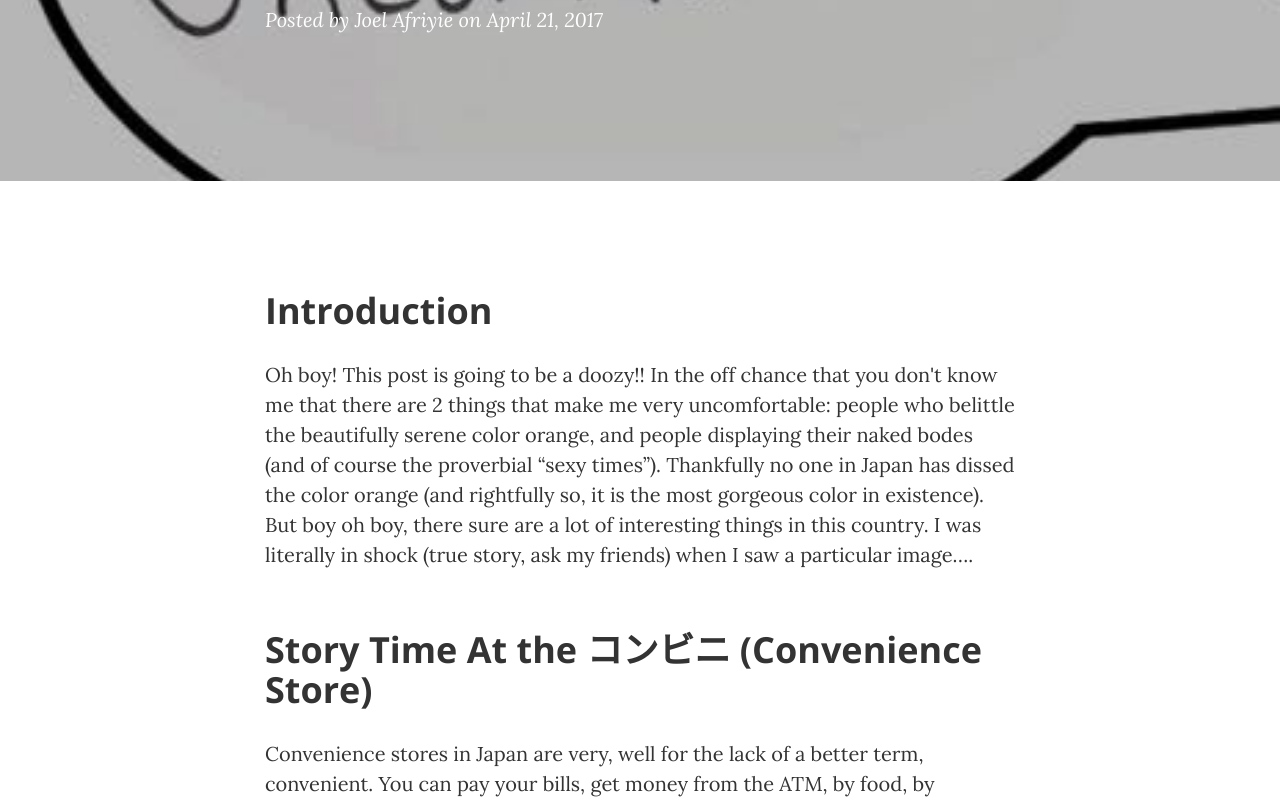
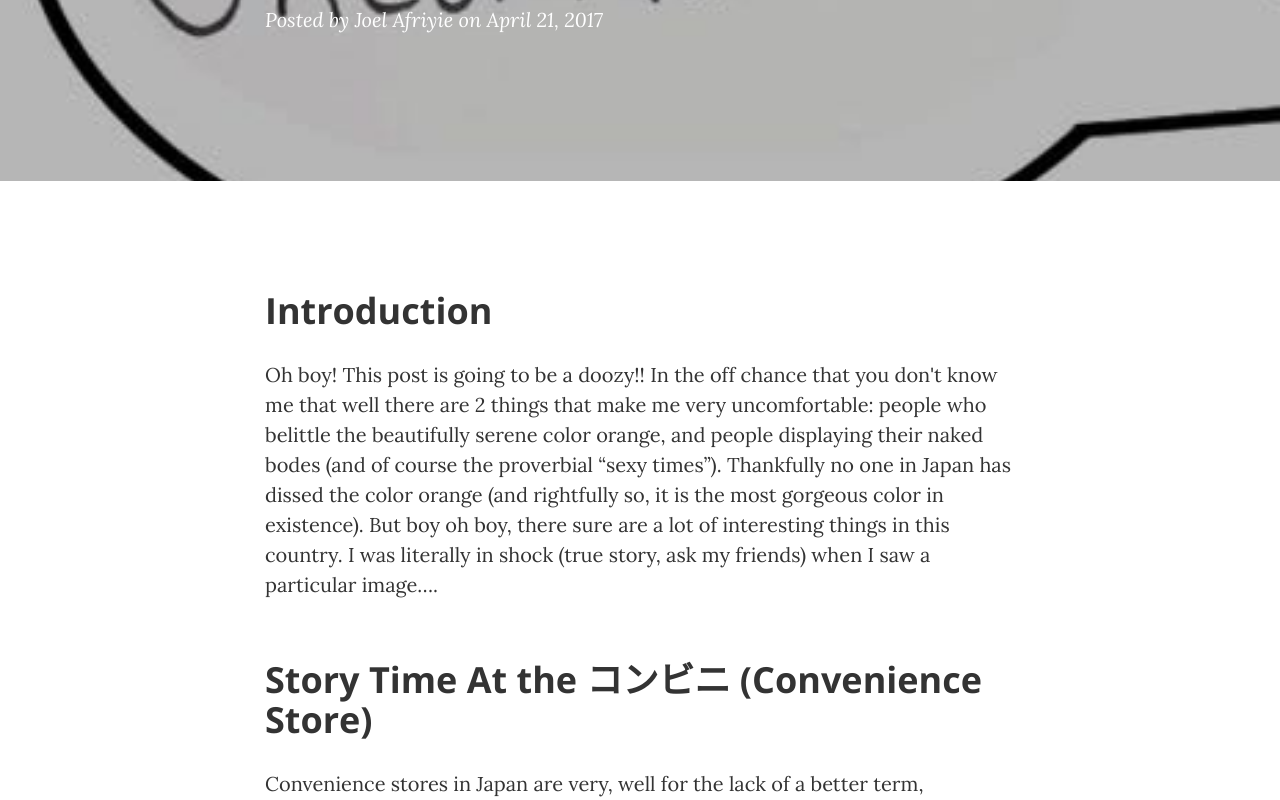
Before and after one commit to jafriyie1/jafriyie1.github.io, a website: page post5_study.html in a window 1280 px wide. Shown: the part 416-1216 px from the top of the page. Drawn offline with nearby package versions, Linux system fonts and the light colour scheme.

Commit message:
Third Post

```diff
--- a/post5_study.html
+++ b/post5_study.html
@@ -87,7 +87,7 @@
               <div class="col-lg-8 col-lg-offset-2 col-md-10 col-md-offset-1">
     <h2 class="section-heading">Introduction</h2>
 
-    <p>Oh boy! This post is going to be a doozy!! In the off chance that you don't know me that there are 2 things that make me very uncomfortable: people who belittle the beautifully serene color orange, and people displaying their naked bodes (and of course the proverbial “sexy times”). Thankfully no one in Japan has dissed the color orange (and rightfully so, it is the most gorgeous color in existence). But boy oh boy, there sure are a lot of interesting things in this country. I was literally in shock (true story, ask my friends) when I saw a particular image….</p>
+    <p>Oh boy! This post is going to be a doozy!! In the off chance that you don't know me that well there are 2 things that make me very uncomfortable: people who belittle the beautifully serene color orange, and people displaying their naked bodes (and of course the proverbial “sexy times”). Thankfully no one in Japan has dissed the color orange (and rightfully so, it is the most gorgeous color in existence). But boy oh boy, there sure are a lot of interesting things in this country. I was literally in shock (true story, ask my friends) when I saw a particular image….</p>
     <h2 class="section-heading">Story Time At the コンビニ
 (Convenience Store)
 </h2>
```
